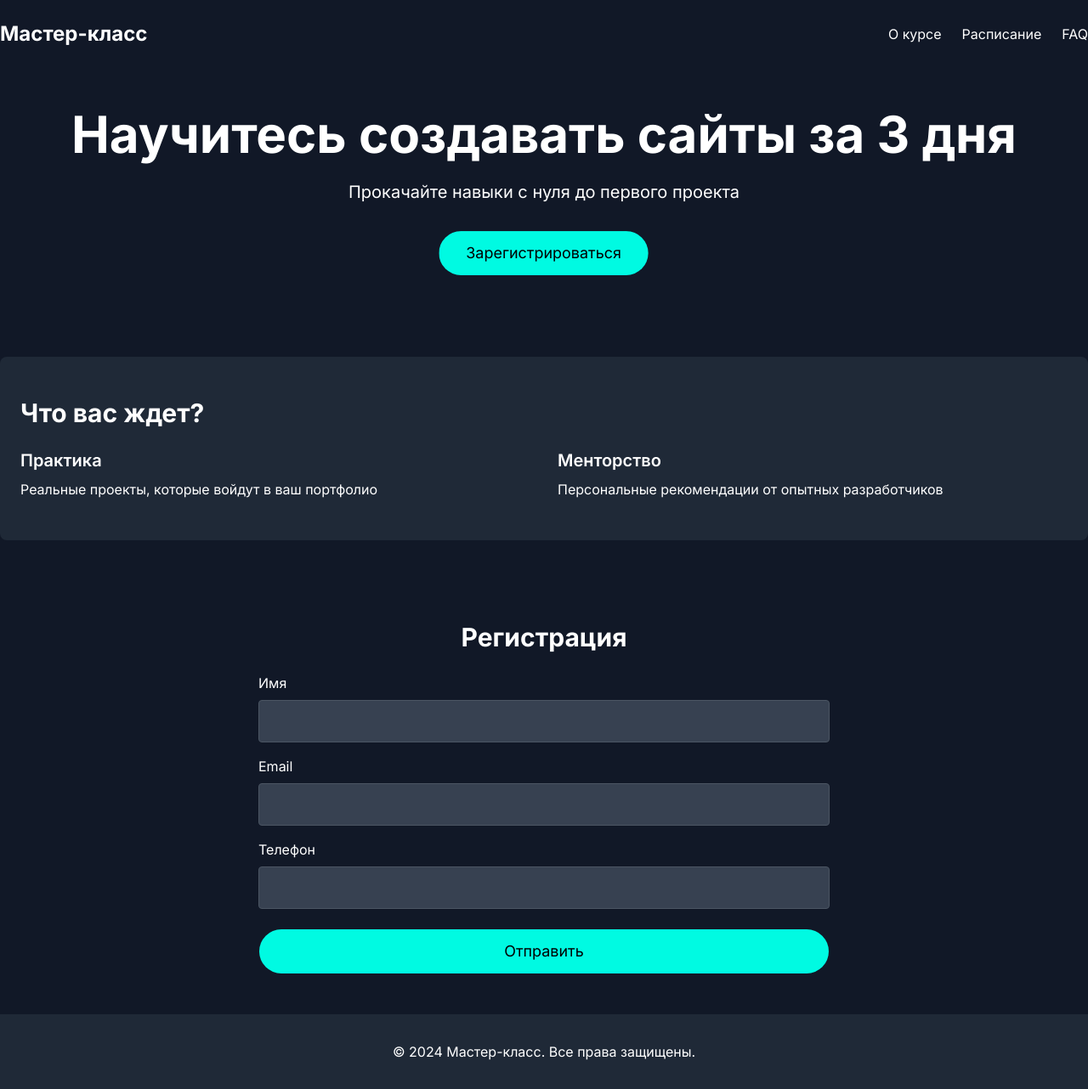
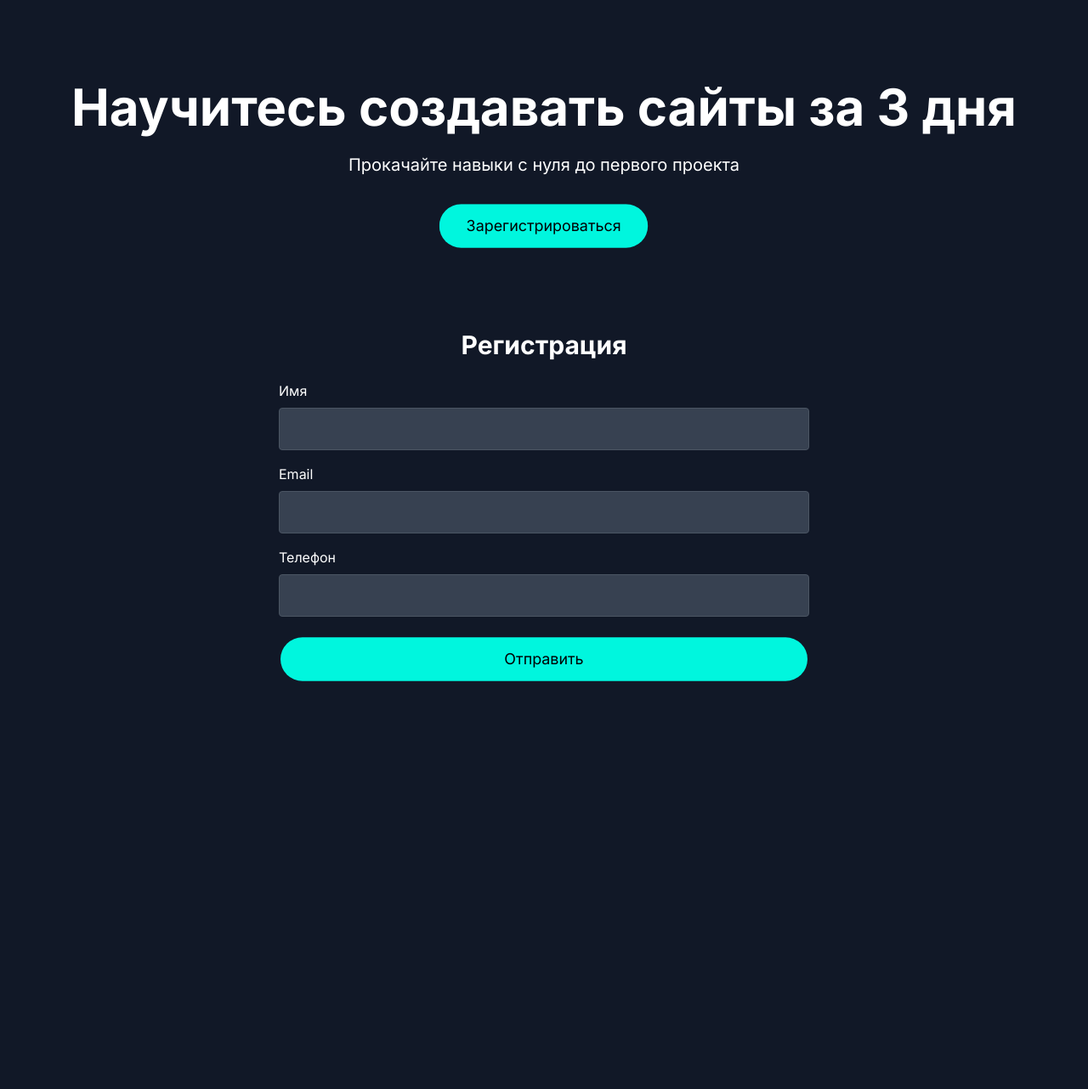
Before and after one commit to Naunix/naunix.github.io, a plain HTML site: page index.html in a window 1280 px wide. Shown: the whole page at 85% size. After the commit the page ends 850 px from the top, so only its background shows below. Drawn offline with nearby package versions, Linux system fonts and the light colour scheme.

Commit message:
Update index.html

```diff
--- a/index.html
+++ b/index.html
@@ -3,7 +3,7 @@
 <head>
   <meta charset="UTF-8" />
   <meta name="viewport" content="width=device-width, initial-scale=1.0" />
-  <title>Мастер-класс</title>
+  <title>Научитесь создавать сайты</title>
   <link href="https://fonts.googleapis.com/css2?family=Inter:wght@400;600;700&display=swap" rel="stylesheet">
   <script src="https://cdn.tailwindcss.com"></script>
   <link href="https://unpkg.com/aos@2.3.1/dist/aos.css" rel="stylesheet">
@@ -50,12 +50,9 @@
   <div id="preloader"><div class="yx">YX</div></div>
   <div id="app" class="hidden">
     <header class="container mx-auto py-6 flex justify-between items-center" data-aos="fade-down">
-      <h1 class="text-2xl font-bold">Мастер-класс</h1>
-      <nav><ul class="flex gap-6">
-        <li><a href="#about" class="hover:text-[#00ffe7]">О курсе</a></li>
-        <li><a href="#schedule" class="hover:text-[#00ffe7]">Расписание</a></li>
-        <li><a href="#faq" class="hover:text-[#00ffe7]">FAQ</a></li>
-      </ul></nav>
+      <!-- Заголовок полностью удален -->
+      <div></div>
+      <nav><ul class="flex gap-6"><!-- Ссылки удалены --></ul></nav>
     </header>
 
     <section class="container mx-auto px-6 py-12 text-center" data-aos="fade-up" data-aos-delay="300">
@@ -64,17 +61,8 @@
       <button class="btn-neon py-3 px-8 rounded-full text-lg" onclick="scrollToForm()">Зарегистрироваться</button>
     </section>
 
-    <section id="about" class="container mx-auto px-6 py-12 bg-gray-800 rounded-lg my-12" data-aos="fade-right">
-      <h3 class="text-3xl font-bold mb-4">Что вас ждет?</h3>
-      <div class="grid md:grid-cols-2 gap-8 mt-6">
-        <div data-aos="fade-up"><h4 class="text-xl font-semibold mb-2">Практика</h4><p>Реальные проекты, которые войдут в ваш портфолио</p></div>
-        <div data-aos="fade-up" data-aos-delay="200"><h4 class="text-xl font-semibold mb-2">Менторство</h4><p>Персональные рекомендации от опытных разработчиков</p></div>
-      </div>
-    </section>
-
-    <section id="register" class="container mx-auto px-6 py-12" data-aos="zoom-in">
+    <form id="registrationForm" class="container mx-auto max-w-2xl px-6 py-12" onsubmit="submitForm(event)">
       <h3 class="text-3xl font-bold mb-6 text-center">Регистрация</h3>
-      <form id="registrationForm" class="max-w-2xl mx-auto" onsubmit="submitForm(event)">
       <div class="mb-4" data-aos="fade-up">
         <label class="block mb-2">Имя</label>
         <input id="name" type="text" required class="w-full p-3 rounded bg-gray-700 border border-gray-600">
@@ -89,13 +77,6 @@
       </div>
       <button type="submit" class="btn-neon w-full py-3 rounded-full text-lg">Отправить</button>
     </form>
-    </section>
-
-    <footer class="bg-gray-800 py-8" data-aos="fade-up">
-      <div class="container mx-auto px-6 text-center">
-        <p>&copy; 2024 Мастер-класс. Все права защищены.</p>
-      </div>
-    </footer>
   </div>
 
   <script src="https://unpkg.com/aos@2.3.1/dist/aos.js"></script>
@@ -112,7 +93,7 @@
     });
 
     function scrollToForm() {
-      document.getElementById('register').scrollIntoView({ behavior: 'smooth' });
+      document.getElementById('registrationForm').scrollIntoView({ behavior: 'smooth' });
     }
 
     function submitForm(e) {
```
Lines whose indentation alone changed are shown as unchanged.
